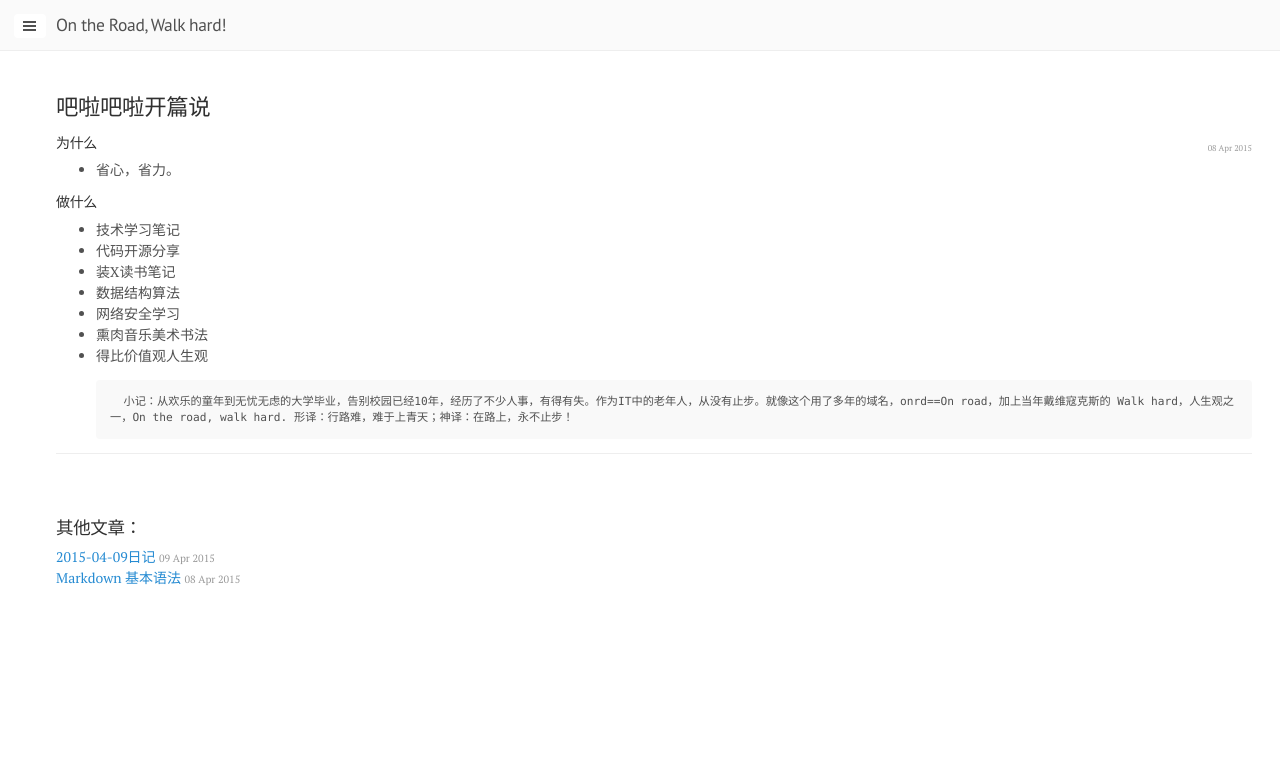
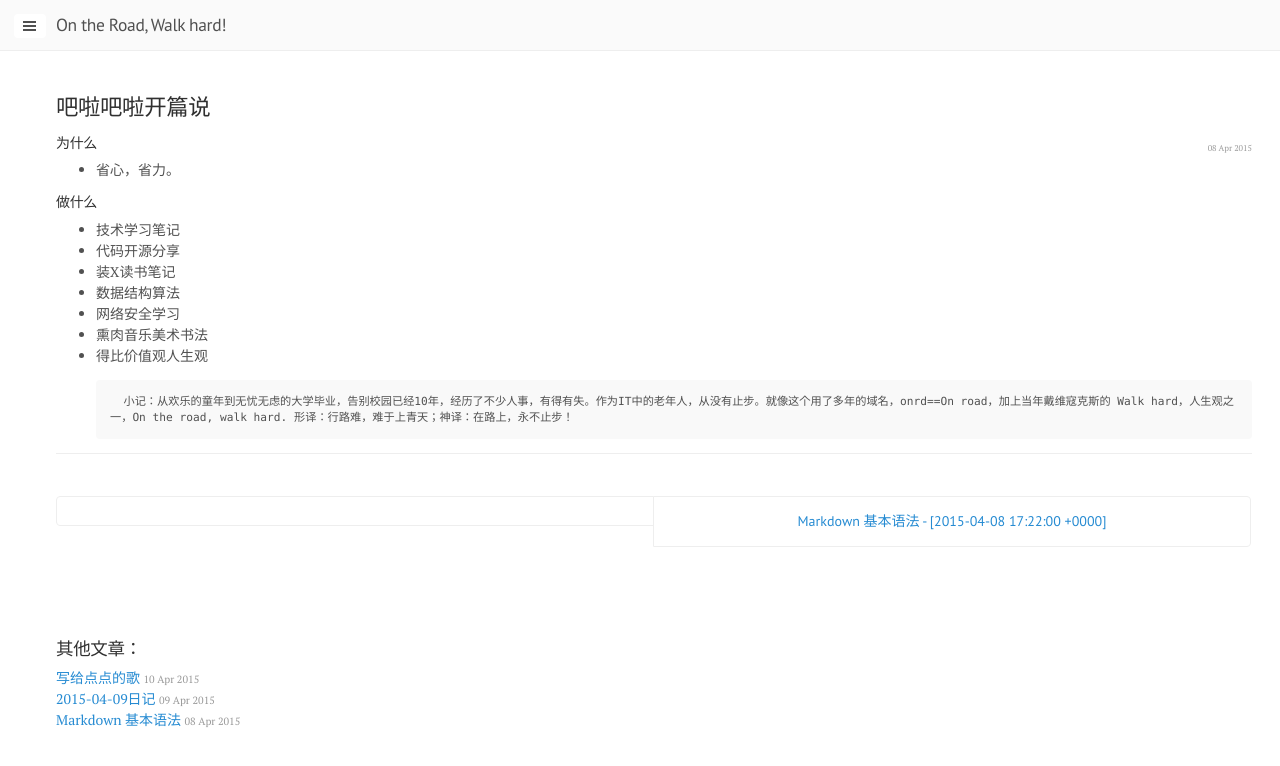
Before and after one commit to maskkid/maskkid.github.io, a Jekyll site: the page built from _posts/2015-04-08-Site_start.md, in a window 1280 px wide. Shown: the top 766 px of the page. Built offline with Jekyll 4.4.1, drawn with Linux system fonts in a browser that asks for light colours; Markdown is read by kramdown in place of the engine named in the settings.

Commit message:
Update the sidebar, add the page-next-prev-button, and add one post about my baby's song

```diff
--- a/_config.yml
+++ b/_config.yml
@@ -13,7 +13,7 @@ relative_permalinks: true
 title:               'On the Road, Walk hard!'
 tagline:             ''
 description:         "This is my clean env, most about my work n study."
-url:                 http://i.onrd.net
+url:                 http://im.onrd.net
 baseurl:             /
 paginate:            5
 
@@ -24,7 +24,7 @@ github:
 # About/contact
 author:
   name:              SIMO
-  url:               https://i.onrd.net
+  url:               https://im.onrd.net
   email:             im@onrd.net
 
 # Custom vars
--- a/_includes/sidebar.html
+++ b/_includes/sidebar.html
@@ -5,7 +5,7 @@
 <!-- Toggleable sidebar -->
 <div class="sidebar" id="sidebar">
   <nav class="sidebar-nav">
-    <a class="sidebar-nav-item{% if page.url == site.baseurl %} active{% endif %}" href="{{ site.baseurl }}">首页(Home)</a>
+    <a class="sidebar-nav-item{% if page.url == site.baseurl %} active{% endif %}" href="{{ site.baseurl }}">首页</a>
 
     {% comment %}
       The code below dynamically generates a sidebar nav of pages with
@@ -26,20 +26,21 @@
 
   <div class="sidebar-item">
     <ul>
+    <li><em style="display:inline-block; width:4em; font-style:normal">Total :</em> ({{site.posts|size}})</li>
     {% assign cates = site.categories %}
     {% for cate in cates %}
-      <li><em style="display:inline-block; width:4em">{{ cate|first}}</em>[{{cate|last|size}}]</li>
+      <li>└ <em style="display:inline-block; width:4em; font-style:normal">{{ cate|first}}</em>({{cate|last|size}})</li>
     {% endfor %}
     </ul>
   </div>
 
   <div class="sidebar-item">
-    <p>{{ site.description }}</p>
+
   </div>
 
   <div class="sidebar-item">
-    <p>
-      &copy; {{ site.time | date: '%Y' }}. All rights reserved.
-    </p>
+    <p>{{ site.description }}</p>
+    <p>{{site.time|date_to_string}}</p>
+    <p> &copy; {{ site.time | date: '%Y' }}. All rights reserved. </p>
   </div>
 </div>
--- a/_layouts/post.html
+++ b/_layouts/post.html
@@ -6,6 +6,19 @@ layout: default
   <h1 class="post-title">{{ page.title }}</h1>
   <span class="post-date">{{ page.date | date_to_string }}</span>
   {{ content }}
+</div>
+
+<div class="pagination">
+  {% if page.previous %}
+    <a class="pagination-item newer" href="{{page.previous.url}}">{{page.previous.title}} - [{{page.previous.date}}]</a>
+  {% else %}
+    <span class="pagination-item newer">{{site.data.lang.cn.str_empty}}</span>
+  {% endif %}
+  {% if page.next %}
+    <a class="pagination-item older" href="{{page.next.url}}">{{page.next.title}} - [{{page.next.date}}]</a>
+  {% else %}
+    <span class="pagination-item older">{{site.data.lang.cn.str_empty}}</span>
+  {% endif %}
 </div>
 
 <div class="related">
--- /dev/null
+++ b/_posts/2015-04-10-little_plan.md
@@ -0,0 +1,68 @@
+---
+layout: post
+title: "写给点点的歌"
+date: 2015-04-10 12:22
+category : family
+---
+> 做个机器人？写一首歌？So cool，why no？
+
+## 小小点点
+
+    Section 1 - 外形
+我的宝贝儿叫点点
+
+高高的个子，像个小模特
+
+圆圆的脸蛋，那么的可爱
+
+小小的眼睛，像一洼清水
+
+小大的嘴巴，笑得特别甜
+
+胖胖的手脚，轻轻的，抚摸着妈妈的脸
+
+    Section 2 表情 表现
+我的宝贝儿是一然
+
+她机灵古怪，小小的少年
+
+她睡觉气人
+
+
+
+
+
+
+
+
+
+
+
+
+
+
+
+爸爸妈妈跟你说，呦呵，点点
+
+你是我们永远的好孩子
+
+不管明天刮风下雨
+
+你就是我们的好宝贝
+
+爸爸妈妈告诉你，呦呵，一然
+
+你是我们一生的小幸福
+
+不管明天你飞到哪
+
+你就是我们的好宝贝
+
+好孩子，啦啦啦啦
+
+好宝贝，啦啦啦啦
+
+爸爸妈妈爱你，一直爱你
+
+        chorus
+。。。。
--- a/index.html
+++ b/index.html
@@ -19,9 +19,9 @@ title: Home
 
 <div class="pagination">
   {% if paginator.next_page %}
-    <a class="pagination-item older" href="{{ site.baseurl }}page{{paginator.next_page}}">{{ site.data.lang.cn.post_prev }}</a>
+    <a class="pagination-item older" href="{{ site.baseurl }}page{{paginator.next_page}}">{{ site.data.lang.cn.page_prev }}</a>
   {% else %}
-    <span class="pagination-item older">{{ site.data.lang.cn.post_prev }}</span>
+    <span class="pagination-item older">{{ site.data.lang.cn.page_prev }}</span>
   {% endif %}
   {% if paginator.previous_page %}
     {% if paginator.page == 2 %}
```
Also changed, not shown: _posts/2015-04-08-Site_start.md (+1 -1 lines), about.md (+1 -1 lines).
